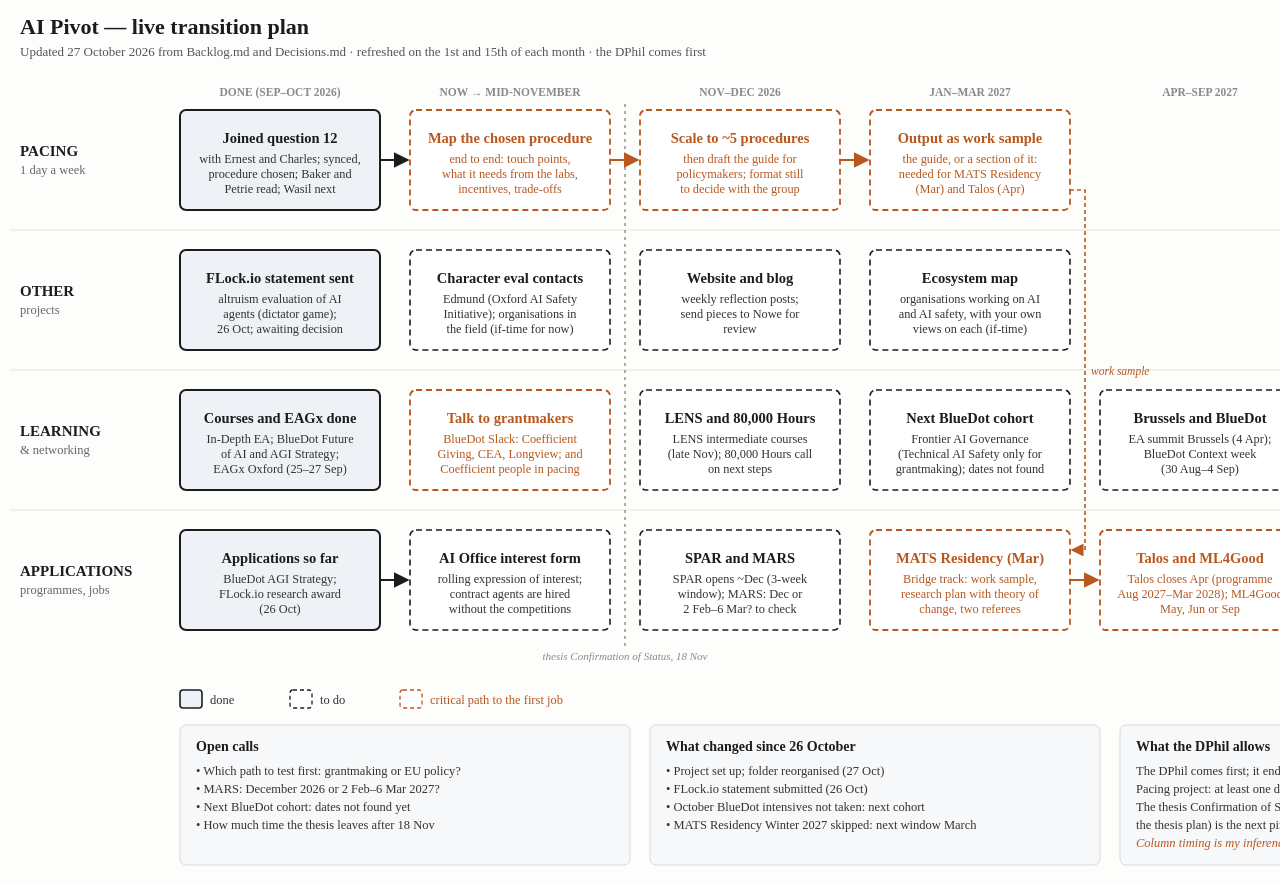
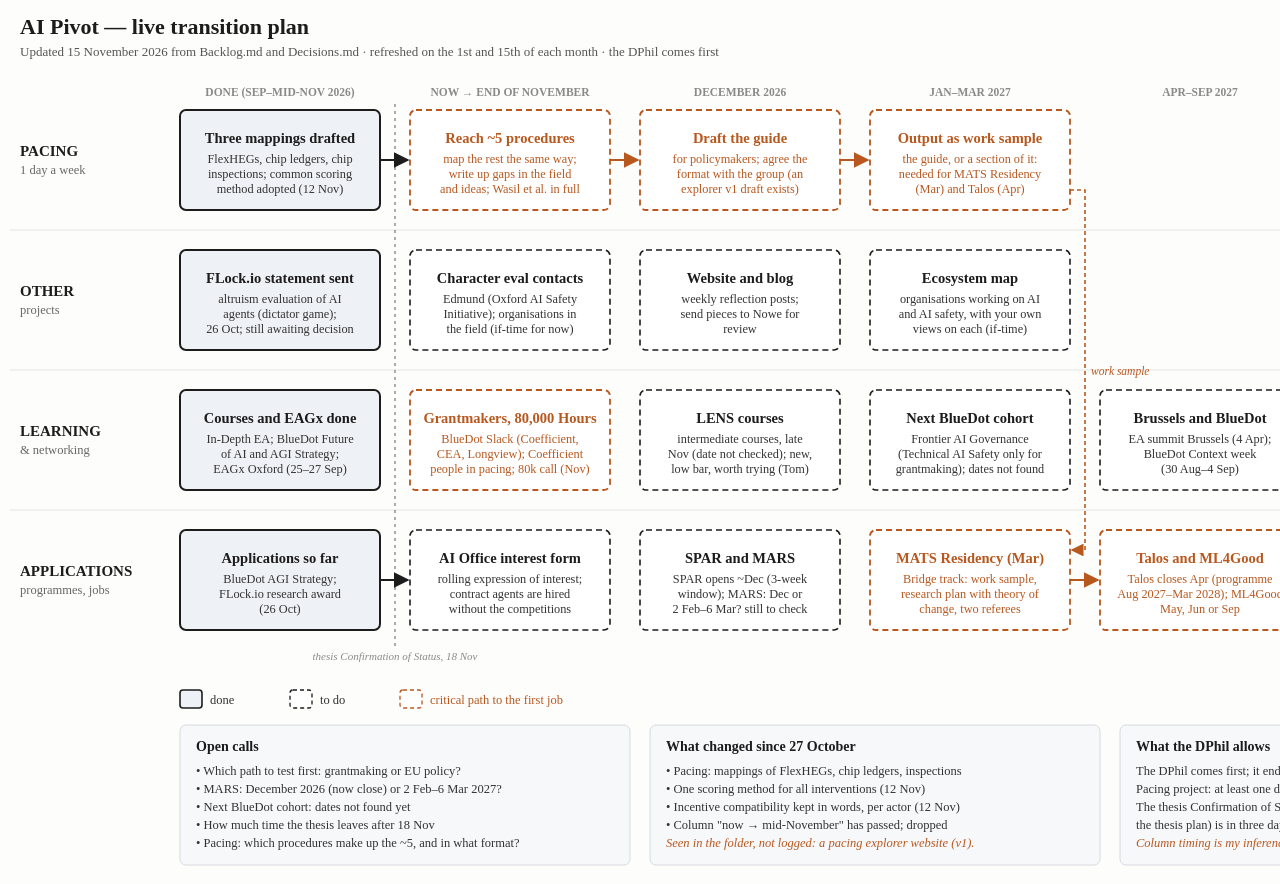
Before and after one commit to AntiliaV/ai-pivot, a plain HTML site: page 0. Inputs & context/Live transition plan (source).html in a window 1280 px wide. Shown: the top 884 px of the page. Drawn offline with Linux system fonts and the light colour scheme.

Commit message:
Refresh live transition plan (15 Nov 2026)
Fortnightly update: three mappings and scoring method done; next, map the remaining procedures.

Co-Authored-By: Claude Opus 5.5 <noreply@anthropic.com>
Claude-Session: https://claude.ai/code/session_01QPHSetawBcCA21FfCXHxVm

```diff
--- a/0. Inputs & context/Live transition plan (source).html
+++ b/0. Inputs & context/Live transition plan (source).html
@@ -6,7 +6,7 @@ To update: edit the <text> nodes (and, if needed, the <rect>/<line>/<path> coord
 then render to PNG with headless Chromium at viewport width 1610 px, device scale factor 2, full page, and overwrite the PNG.
 Style shared with the DPhil plans: solid grey = done, dashed = to do, amber fill = in progress, orange = critical path;
 orange vertical line = end of the DPhil; dotted grey line = the thesis's Confirmation of Status.
-Last drawn: 27 October 2026.
+Last drawn: 15 November 2026.
 -->
 <html><head><meta charset="utf-8"><title>AI Pivot transition plan</title><style>body{margin:0;background:#fdfdfc}</style></head><body><svg xmlns="http://www.w3.org/2000/svg" width="1610" height="880" viewBox="0 0 1610 880" font-family="'Liberation Serif','Tinos','FreeSerif',Georgia,serif">
 <defs>
@@ -15,10 +15,10 @@ Last drawn: 27 October 2026.
 </defs>
 <rect width="100%" height="100%" fill="#fdfdfc"/>
 <text x="20" y="34" font-size="22" font-weight="bold" fill="#1c1c1c" text-anchor="start" font-style="normal">AI Pivot — live transition plan</text>
-<text x="20" y="56" font-size="13" font-weight="normal" fill="#555" text-anchor="start" font-style="normal">Updated 27 October 2026 from Backlog.md and Decisions.md · refreshed on the 1st and 15th of each month · the DPhil comes first</text>
-<text x="280.0" y="96" font-size="11.5" font-weight="bold" fill="#8a8a8a" text-anchor="middle" font-style="normal">DONE (SEP–OCT 2026)</text>
-<text x="510.0" y="96" font-size="11.5" font-weight="bold" fill="#8a8a8a" text-anchor="middle" font-style="normal">NOW → MID-NOVEMBER</text>
-<text x="740.0" y="96" font-size="11.5" font-weight="bold" fill="#8a8a8a" text-anchor="middle" font-style="normal">NOV–DEC 2026</text>
+<text x="20" y="56" font-size="13" font-weight="normal" fill="#555" text-anchor="start" font-style="normal">Updated 15 November 2026 from Backlog.md and Decisions.md · refreshed on the 1st and 15th of each month · the DPhil comes first</text>
+<text x="280.0" y="96" font-size="11.5" font-weight="bold" fill="#8a8a8a" text-anchor="middle" font-style="normal">DONE (SEP–MID-NOV 2026)</text>
+<text x="510.0" y="96" font-size="11.5" font-weight="bold" fill="#8a8a8a" text-anchor="middle" font-style="normal">NOW → END OF NOVEMBER</text>
+<text x="740.0" y="96" font-size="11.5" font-weight="bold" fill="#8a8a8a" text-anchor="middle" font-style="normal">DECEMBER 2026</text>
 <text x="970.0" y="96" font-size="11.5" font-weight="bold" fill="#8a8a8a" text-anchor="middle" font-style="normal">JAN–MAR 2027</text>
 <text x="1200.0" y="96" font-size="11.5" font-weight="bold" fill="#8a8a8a" text-anchor="middle" font-style="normal">APR–SEP 2027</text>
 <text x="1470.0" y="96" font-size="11.5" font-weight="bold" fill="#8a8a8a" text-anchor="middle" font-style="normal">AFTER THE DPHIL</text>
@@ -36,23 +36,23 @@ Last drawn: 27 October 2026.
 <line x1="1335" x2="1335" y1="62" y2="648" stroke="#b8581f" stroke-width="2"/>
 <text x="1335" y="26" font-size="14" font-weight="bold" fill="#b8581f" text-anchor="middle" font-style="normal">DPhil ends</text>
 <text x="1335" y="44" font-size="12.5" font-weight="normal" fill="#b8581f" text-anchor="middle" font-style="normal">October 2027</text>
-<line x1="625" x2="625" y1="104" y2="648" stroke="#8a8a8a" stroke-width="1.4" stroke-dasharray="3 4"/>
-<text x="625" y="660" font-size="11" font-weight="normal" fill="#8a8a8a" text-anchor="middle" font-style="italic">thesis Confirmation of Status, 18 Nov</text>
+<line x1="395" x2="395" y1="104" y2="648" stroke="#8a8a8a" stroke-width="1.4" stroke-dasharray="3 4"/>
+<text x="395" y="660" font-size="11" font-weight="normal" fill="#8a8a8a" text-anchor="middle" font-style="italic">thesis Confirmation of Status, 18 Nov</text>
 <rect x="180" y="110" width="200" height="100" rx="6" fill="#eef1f5" stroke="#1c1c1c" stroke-width="2"/>
-<text x="280.0" y="142.5" font-size="14.5" font-weight="bold" fill="#1c1c1c" text-anchor="middle" font-style="normal">Joined question 12</text>
-<text x="280.0" y="162.5" font-size="12.3" font-weight="normal" fill="#333" text-anchor="middle" font-style="normal">with Ernest and Charles; synced,</text>
-<text x="280.0" y="177.5" font-size="12.3" font-weight="normal" fill="#333" text-anchor="middle" font-style="normal">procedure chosen; Baker and</text>
-<text x="280.0" y="192.5" font-size="12.3" font-weight="normal" fill="#333" text-anchor="middle" font-style="normal">Petrie read; Wasil next</text>
+<text x="280.0" y="142.5" font-size="14.5" font-weight="bold" fill="#1c1c1c" text-anchor="middle" font-style="normal">Three mappings drafted</text>
+<text x="280.0" y="162.5" font-size="12.3" font-weight="normal" fill="#333" text-anchor="middle" font-style="normal">FlexHEGs, chip ledgers, chip</text>
+<text x="280.0" y="177.5" font-size="12.3" font-weight="normal" fill="#333" text-anchor="middle" font-style="normal">inspections; common scoring</text>
+<text x="280.0" y="192.5" font-size="12.3" font-weight="normal" fill="#333" text-anchor="middle" font-style="normal">method adopted (12 Nov)</text>
 <rect x="410" y="110" width="200" height="100" rx="6" fill="#ffffff" stroke="#b8581f" stroke-width="1.8" stroke-dasharray="6 4"/>
-<text x="510.0" y="142.5" font-size="14.5" font-weight="bold" fill="#b8581f" text-anchor="middle" font-style="normal">Map the chosen procedure</text>
-<text x="510.0" y="162.5" font-size="12.3" font-weight="normal" fill="#b8581f" text-anchor="middle" font-style="normal">end to end: touch points,</text>
-<text x="510.0" y="177.5" font-size="12.3" font-weight="normal" fill="#b8581f" text-anchor="middle" font-style="normal">what it needs from the labs,</text>
-<text x="510.0" y="192.5" font-size="12.3" font-weight="normal" fill="#b8581f" text-anchor="middle" font-style="normal">incentives, trade-offs</text>
+<text x="510.0" y="142.5" font-size="14.5" font-weight="bold" fill="#b8581f" text-anchor="middle" font-style="normal">Reach ~5 procedures</text>
+<text x="510.0" y="162.5" font-size="12.3" font-weight="normal" fill="#b8581f" text-anchor="middle" font-style="normal">map the rest the same way;</text>
+<text x="510.0" y="177.5" font-size="12.3" font-weight="normal" fill="#b8581f" text-anchor="middle" font-style="normal">write up gaps in the field</text>
+<text x="510.0" y="192.5" font-size="12.3" font-weight="normal" fill="#b8581f" text-anchor="middle" font-style="normal">and ideas; Wasil et al. in full</text>
 <rect x="640" y="110" width="200" height="100" rx="6" fill="#ffffff" stroke="#b8581f" stroke-width="1.8" stroke-dasharray="6 4"/>
-<text x="740.0" y="142.5" font-size="14.5" font-weight="bold" fill="#b8581f" text-anchor="middle" font-style="normal">Scale to ~5 procedures</text>
-<text x="740.0" y="162.5" font-size="12.3" font-weight="normal" fill="#b8581f" text-anchor="middle" font-style="normal">then draft the guide for</text>
-<text x="740.0" y="177.5" font-size="12.3" font-weight="normal" fill="#b8581f" text-anchor="middle" font-style="normal">policymakers; format still</text>
-<text x="740.0" y="192.5" font-size="12.3" font-weight="normal" fill="#b8581f" text-anchor="middle" font-style="normal">to decide with the group</text>
+<text x="740.0" y="142.5" font-size="14.5" font-weight="bold" fill="#b8581f" text-anchor="middle" font-style="normal">Draft the guide</text>
+<text x="740.0" y="162.5" font-size="12.3" font-weight="normal" fill="#b8581f" text-anchor="middle" font-style="normal">for policymakers; agree the</text>
+<text x="740.0" y="177.5" font-size="12.3" font-weight="normal" fill="#b8581f" text-anchor="middle" font-style="normal">format with the group (an</text>
+<text x="740.0" y="192.5" font-size="12.3" font-weight="normal" fill="#b8581f" text-anchor="middle" font-style="normal">explorer v1 draft exists)</text>
 <rect x="870" y="110" width="200" height="100" rx="6" fill="#ffffff" stroke="#b8581f" stroke-width="1.8" stroke-dasharray="6 4"/>
 <text x="970.0" y="142.5" font-size="14.5" font-weight="bold" fill="#b8581f" text-anchor="middle" font-style="normal">Output as work sample</text>
 <text x="970.0" y="162.5" font-size="12.3" font-weight="normal" fill="#b8581f" text-anchor="middle" font-style="normal">the guide, or a section of it:</text>
@@ -67,7 +67,7 @@ Last drawn: 27 October 2026.
 <text x="280.0" y="282.5" font-size="14.5" font-weight="bold" fill="#1c1c1c" text-anchor="middle" font-style="normal">FLock.io statement sent</text>
 <text x="280.0" y="302.5" font-size="12.3" font-weight="normal" fill="#333" text-anchor="middle" font-style="normal">altruism evaluation of AI</text>
 <text x="280.0" y="317.5" font-size="12.3" font-weight="normal" fill="#333" text-anchor="middle" font-style="normal">agents (dictator game);</text>
-<text x="280.0" y="332.5" font-size="12.3" font-weight="normal" fill="#333" text-anchor="middle" font-style="normal">26 Oct; awaiting decision</text>
+<text x="280.0" y="332.5" font-size="12.3" font-weight="normal" fill="#333" text-anchor="middle" font-style="normal">26 Oct; still awaiting decision</text>
 <rect x="410" y="250" width="200" height="100" rx="6" fill="#ffffff" stroke="#1c1c1c" stroke-width="1.6" stroke-dasharray="6 4"/>
 <text x="510.0" y="282.5" font-size="14.5" font-weight="bold" fill="#1c1c1c" text-anchor="middle" font-style="normal">Character eval contacts</text>
 <text x="510.0" y="302.5" font-size="12.3" font-weight="normal" fill="#333" text-anchor="middle" font-style="normal">Edmund (Oxford AI Safety</text>
@@ -89,15 +89,15 @@ Last drawn: 27 October 2026.
 <text x="280.0" y="457.5" font-size="12.3" font-weight="normal" fill="#333" text-anchor="middle" font-style="normal">of AI and AGI Strategy;</text>
 <text x="280.0" y="472.5" font-size="12.3" font-weight="normal" fill="#333" text-anchor="middle" font-style="normal">EAGx Oxford (25–27 Sep)</text>
 <rect x="410" y="390" width="200" height="100" rx="6" fill="#ffffff" stroke="#b8581f" stroke-width="1.8" stroke-dasharray="6 4"/>
-<text x="510.0" y="422.5" font-size="14.5" font-weight="bold" fill="#b8581f" text-anchor="middle" font-style="normal">Talk to grantmakers</text>
-<text x="510.0" y="442.5" font-size="12.3" font-weight="normal" fill="#b8581f" text-anchor="middle" font-style="normal">BlueDot Slack: Coefficient</text>
-<text x="510.0" y="457.5" font-size="12.3" font-weight="normal" fill="#b8581f" text-anchor="middle" font-style="normal">Giving, CEA, Longview; and</text>
-<text x="510.0" y="472.5" font-size="12.3" font-weight="normal" fill="#b8581f" text-anchor="middle" font-style="normal">Coefficient people in pacing</text>
+<text x="510.0" y="422.5" font-size="14.5" font-weight="bold" fill="#b8581f" text-anchor="middle" font-style="normal">Grantmakers, 80,000 Hours</text>
+<text x="510.0" y="442.5" font-size="12.3" font-weight="normal" fill="#b8581f" text-anchor="middle" font-style="normal">BlueDot Slack (Coefficient,</text>
+<text x="510.0" y="457.5" font-size="12.3" font-weight="normal" fill="#b8581f" text-anchor="middle" font-style="normal">CEA, Longview); Coefficient</text>
+<text x="510.0" y="472.5" font-size="12.3" font-weight="normal" fill="#b8581f" text-anchor="middle" font-style="normal">people in pacing; 80k call (Nov)</text>
 <rect x="640" y="390" width="200" height="100" rx="6" fill="#ffffff" stroke="#1c1c1c" stroke-width="1.6" stroke-dasharray="6 4"/>
-<text x="740.0" y="422.5" font-size="14.5" font-weight="bold" fill="#1c1c1c" text-anchor="middle" font-style="normal">LENS and 80,000 Hours</text>
-<text x="740.0" y="442.5" font-size="12.3" font-weight="normal" fill="#333" text-anchor="middle" font-style="normal">LENS intermediate courses</text>
-<text x="740.0" y="457.5" font-size="12.3" font-weight="normal" fill="#333" text-anchor="middle" font-style="normal">(late Nov); 80,000 Hours call</text>
-<text x="740.0" y="472.5" font-size="12.3" font-weight="normal" fill="#333" text-anchor="middle" font-style="normal">on next steps</text>
+<text x="740.0" y="422.5" font-size="14.5" font-weight="bold" fill="#1c1c1c" text-anchor="middle" font-style="normal">LENS courses</text>
+<text x="740.0" y="442.5" font-size="12.3" font-weight="normal" fill="#333" text-anchor="middle" font-style="normal">intermediate courses, late</text>
+<text x="740.0" y="457.5" font-size="12.3" font-weight="normal" fill="#333" text-anchor="middle" font-style="normal">Nov (date not checked); new,</text>
+<text x="740.0" y="472.5" font-size="12.3" font-weight="normal" fill="#333" text-anchor="middle" font-style="normal">low bar, worth trying (Tom)</text>
 <rect x="870" y="390" width="200" height="100" rx="6" fill="#ffffff" stroke="#1c1c1c" stroke-width="1.6" stroke-dasharray="6 4"/>
 <text x="970.0" y="422.5" font-size="14.5" font-weight="bold" fill="#1c1c1c" text-anchor="middle" font-style="normal">Next BlueDot cohort</text>
 <text x="970.0" y="442.5" font-size="12.3" font-weight="normal" fill="#333" text-anchor="middle" font-style="normal">Frontier AI Governance</text>
@@ -122,7 +122,7 @@ Last drawn: 27 October 2026.
 <text x="740.0" y="562.5" font-size="14.5" font-weight="bold" fill="#1c1c1c" text-anchor="middle" font-style="normal">SPAR and MARS</text>
 <text x="740.0" y="582.5" font-size="12.3" font-weight="normal" fill="#333" text-anchor="middle" font-style="normal">SPAR opens ~Dec (3-week</text>
 <text x="740.0" y="597.5" font-size="12.3" font-weight="normal" fill="#333" text-anchor="middle" font-style="normal">window); MARS: Dec or</text>
-<text x="740.0" y="612.5" font-size="12.3" font-weight="normal" fill="#333" text-anchor="middle" font-style="normal">2 Feb–6 Mar? to check</text>
+<text x="740.0" y="612.5" font-size="12.3" font-weight="normal" fill="#333" text-anchor="middle" font-style="normal">2 Feb–6 Mar? still to check</text>
 <rect x="870" y="530" width="200" height="100" rx="6" fill="#ffffff" stroke="#b8581f" stroke-width="1.8" stroke-dasharray="6 4"/>
 <text x="970.0" y="562.5" font-size="14.5" font-weight="bold" fill="#b8581f" text-anchor="middle" font-style="normal">MATS Residency (Mar)</text>
 <text x="970.0" y="582.5" font-size="12.3" font-weight="normal" fill="#b8581f" text-anchor="middle" font-style="normal">Bridge track: work sample,</text>
@@ -150,20 +150,22 @@ Last drawn: 27 October 2026.
 <rect x="180" y="725" width="450" height="140" rx="6" fill="#f7f8fa" stroke="#d6d9de"/>
 <text x="196" y="751" font-size="14" font-weight="bold" fill="#1c1c1c" text-anchor="start" font-style="normal">Open calls</text>
 <text x="196" y="775" font-size="12.5" font-weight="normal" fill="#333" text-anchor="start" font-style="normal">• Which path to test first: grantmaking or EU policy?</text>
-<text x="196" y="793" font-size="12.5" font-weight="normal" fill="#333" text-anchor="start" font-style="normal">• MARS: December 2026 or 2 Feb–6 Mar 2027?</text>
+<text x="196" y="793" font-size="12.5" font-weight="normal" fill="#333" text-anchor="start" font-style="normal">• MARS: December 2026 (now close) or 2 Feb–6 Mar 2027?</text>
 <text x="196" y="811" font-size="12.5" font-weight="normal" fill="#333" text-anchor="start" font-style="normal">• Next BlueDot cohort: dates not found yet</text>
 <text x="196" y="829" font-size="12.5" font-weight="normal" fill="#333" text-anchor="start" font-style="normal">• How much time the thesis leaves after 18 Nov</text>
+<text x="196" y="847" font-size="12.5" font-weight="normal" fill="#333" text-anchor="start" font-style="normal">• Pacing: which procedures make up the ~5, and in what format?</text>
 <rect x="650" y="725" width="450" height="140" rx="6" fill="#f7f8fa" stroke="#d6d9de"/>
-<text x="666" y="751" font-size="14" font-weight="bold" fill="#1c1c1c" text-anchor="start" font-style="normal">What changed since 26 October</text>
-<text x="666" y="775" font-size="12.5" font-weight="normal" fill="#333" text-anchor="start" font-style="normal">• Project set up; folder reorganised (27 Oct)</text>
-<text x="666" y="793" font-size="12.5" font-weight="normal" fill="#333" text-anchor="start" font-style="normal">• FLock.io statement submitted (26 Oct)</text>
-<text x="666" y="811" font-size="12.5" font-weight="normal" fill="#333" text-anchor="start" font-style="normal">• October BlueDot intensives not taken: next cohort</text>
-<text x="666" y="829" font-size="12.5" font-weight="normal" fill="#333" text-anchor="start" font-style="normal">• MATS Residency Winter 2027 skipped: next window March</text>
+<text x="666" y="751" font-size="14" font-weight="bold" fill="#1c1c1c" text-anchor="start" font-style="normal">What changed since 27 October</text>
+<text x="666" y="775" font-size="12.5" font-weight="normal" fill="#333" text-anchor="start" font-style="normal">• Pacing: mappings of FlexHEGs, chip ledgers, inspections</text>
+<text x="666" y="793" font-size="12.5" font-weight="normal" fill="#333" text-anchor="start" font-style="normal">• One scoring method for all interventions (12 Nov)</text>
+<text x="666" y="811" font-size="12.5" font-weight="normal" fill="#333" text-anchor="start" font-style="normal">• Incentive compatibility kept in words, per actor (12 Nov)</text>
+<text x="666" y="829" font-size="12.5" font-weight="normal" fill="#333" text-anchor="start" font-style="normal">• Column "now → mid-November" has passed; dropped</text>
+<text x="666" y="847" font-size="12.5" font-weight="normal" fill="#b8581f" text-anchor="start" font-style="italic">Seen in the folder, not logged: a pacing explorer website (v1).</text>
 <rect x="1120" y="725" width="470" height="140" rx="6" fill="#f7f8fa" stroke="#d6d9de"/>
 <text x="1136" y="751" font-size="14" font-weight="bold" fill="#1c1c1c" text-anchor="start" font-style="normal">What the DPhil allows</text>
 <text x="1136" y="775" font-size="12.5" font-weight="normal" fill="#333" text-anchor="start" font-style="normal">The DPhil comes first; it ends October 2027.</text>
 <text x="1136" y="793" font-size="12.5" font-weight="normal" fill="#333" text-anchor="start" font-style="normal">Pacing project: at least one day a week.</text>
 <text x="1136" y="811" font-size="12.5" font-weight="normal" fill="#333" text-anchor="start" font-style="normal">The thesis Confirmation of Status (18 Nov, from</text>
-<text x="1136" y="829" font-size="12.5" font-weight="normal" fill="#333" text-anchor="start" font-style="normal">the thesis plan) is the next pinch point.</text>
+<text x="1136" y="829" font-size="12.5" font-weight="normal" fill="#333" text-anchor="start" font-style="normal">the thesis plan) is in three days: the pinch point.</text>
 <text x="1136" y="847" font-size="12.5" font-weight="normal" fill="#b8581f" text-anchor="start" font-style="italic">Column timing is my inference from your plan and deadlines.</text>
 </svg></body></html>
```
Also changed, not shown: Live transition plan.png.
